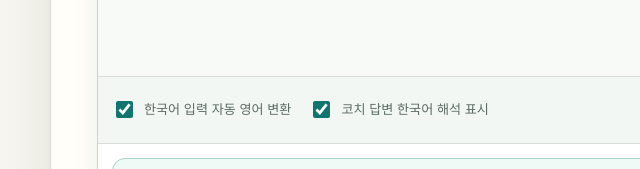
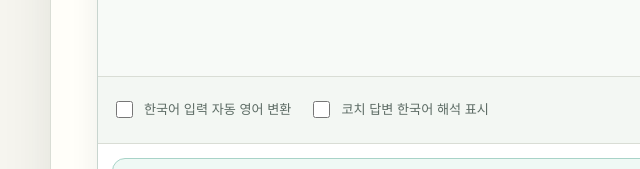
Before and after one commit to koosamuel/ai-applications-assignments-koo, a website: page index.html in a window 1280 px wide. Shown: the part 857-1026 px from the top of the page, 0-640 px from the left. Drawn offline with Linux system fonts and the light colour scheme.

Commit message:
Start coach translation options disabled

```diff
--- a/index.html
+++ b/index.html
@@ -253,8 +253,8 @@
         </div>
         <div id="coachLog" class="coach-log" role="log" aria-live="polite" aria-label="StepUp English 대화"></div>
         <div class="coach-options" aria-label="번역 설정">
-          <label><input id="coachAutoTranslate" type="checkbox" checked> 한국어 입력 자동 영어 변환</label>
-          <label><input id="coachShowKorean" type="checkbox" checked> 코치 답변 한국어 해석 표시</label>
+          <label><input id="coachAutoTranslate" type="checkbox"> 한국어 입력 자동 영어 변환</label>
+          <label><input id="coachShowKorean" type="checkbox"> 코치 답변 한국어 해석 표시</label>
         </div>
         <div class="coach-composer">
           <div id="coachAnswerFrame" class="coach-answer-frame" aria-live="polite" hidden>
--- a/sw.js
+++ b/sw.js
@@ -1,4 +1,4 @@
-const CACHE_NAME = "stepup-team1-v14";
+const CACHE_NAME = "stepup-team1-v15";
 const APP_SHELL = ["./", "./index.html", "./manifest.webmanifest"];
 
 self.addEventListener("install", (event) => {
```
Also changed, not shown: dist/server/assets.js.
